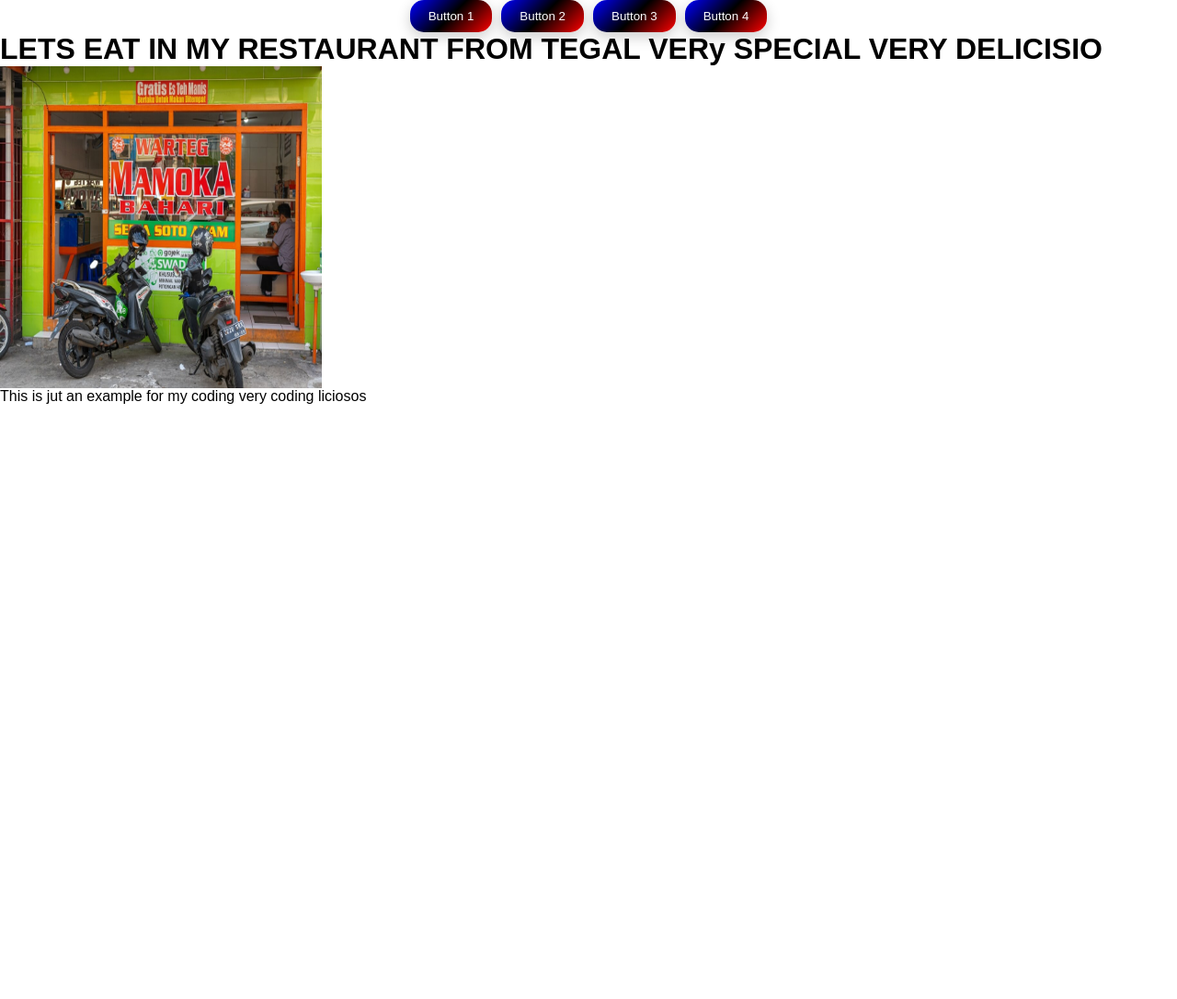
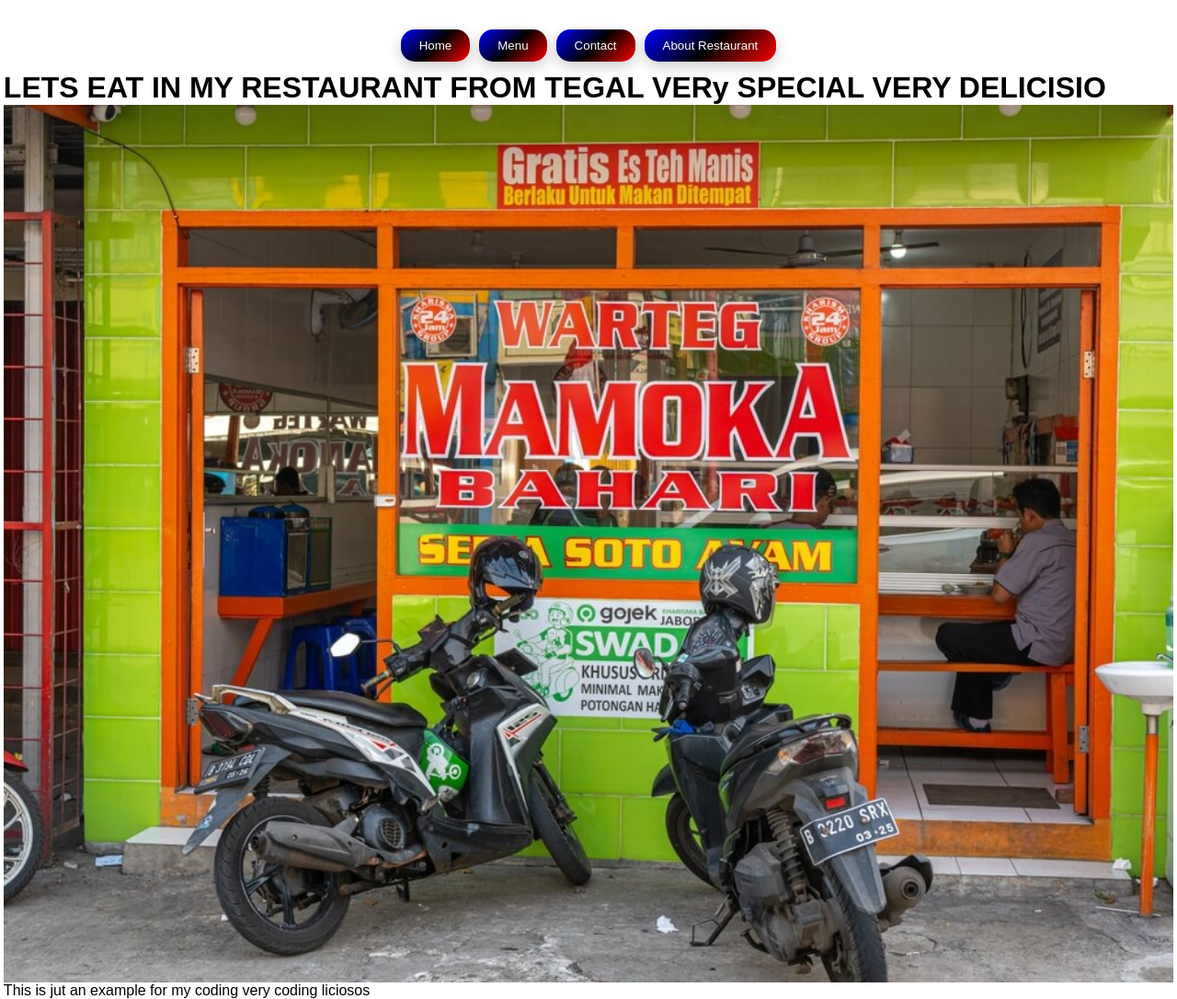
Before and after one commit to tim48-robot/RestaurantPage, a website built with webpack: page src/template.html in a window 1280 px wide. Shown: the whole page at 92% size. Before the commit the page ends 800 px from the top, so only its background shows below. Built offline with nearby package versions, Linux system fonts and the light colour scheme.

Commit message:
feat: basic prototype, module dependency prep for js

```diff
--- a/src/styles.css
+++ b/src/styles.css
@@ -19,15 +19,23 @@
 }
 
 img {
-    width: 350px;
-    height: 350px;
+    width: 100%;
+    height: 100%;
     display: block;
 }
 
 nav{
     display: flex;
     gap: 10px;
+    margin-top: 2rem;
     justify-content: center;
+    align-items: center;
+}
+
+body {
+    display:flex;
+    gap: 10px;
+    flex-direction: column;
     align-items: center;
 }
 
--- a/src/template.html
+++ b/src/template.html
@@ -3,15 +3,15 @@
 <head>
     <meta charset="UTF-8">
     <meta name="viewport" content="width=device-width, initial-scale=1.0">
-    <title>Document</title>
+    <title>Tegal Restaurant</title>
 </head>
 <body>
     <header>
         <nav>
-            <button>Button 1</button>
-            <button>Button 2</button>
-            <button>Button 3</button>
-            <button>Button 4</button>
+            <button>Home</button>
+            <button>Menu</button>
+            <button>Contact</button>
+            <button>About Restaurant</button>
         </nav>
     </header>
 
```
Also changed, not shown: src/aboutus.js (added), src/contact.js (added), src/menu.js (added).
